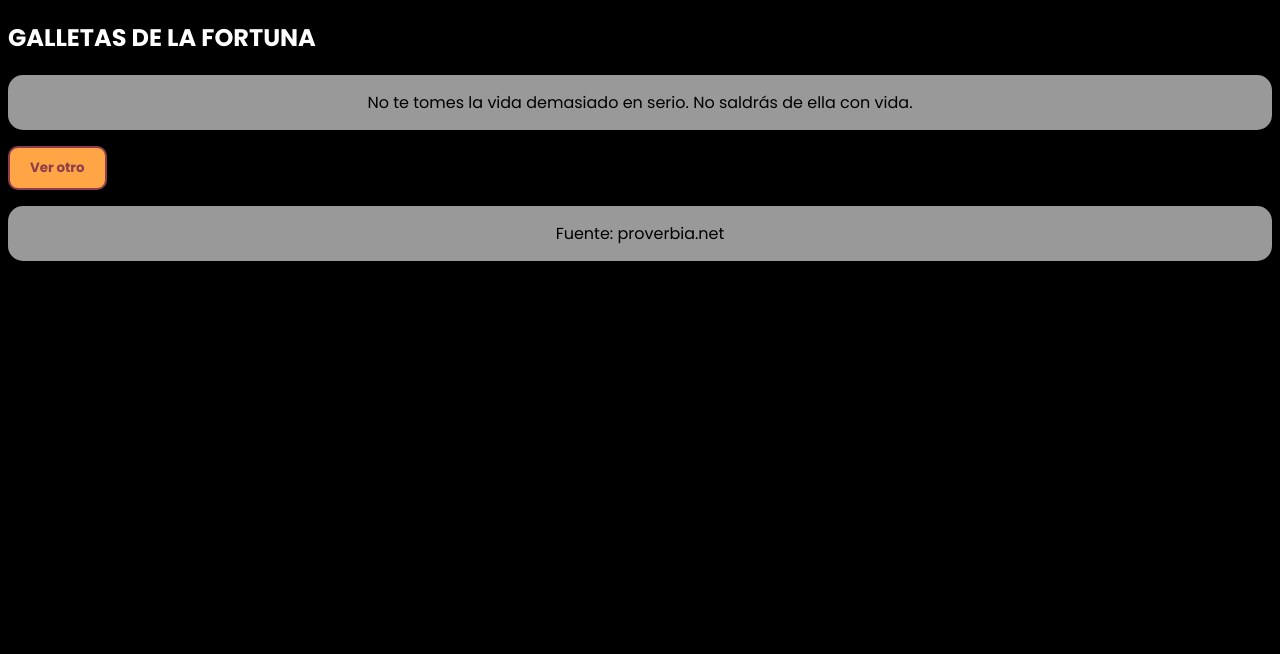
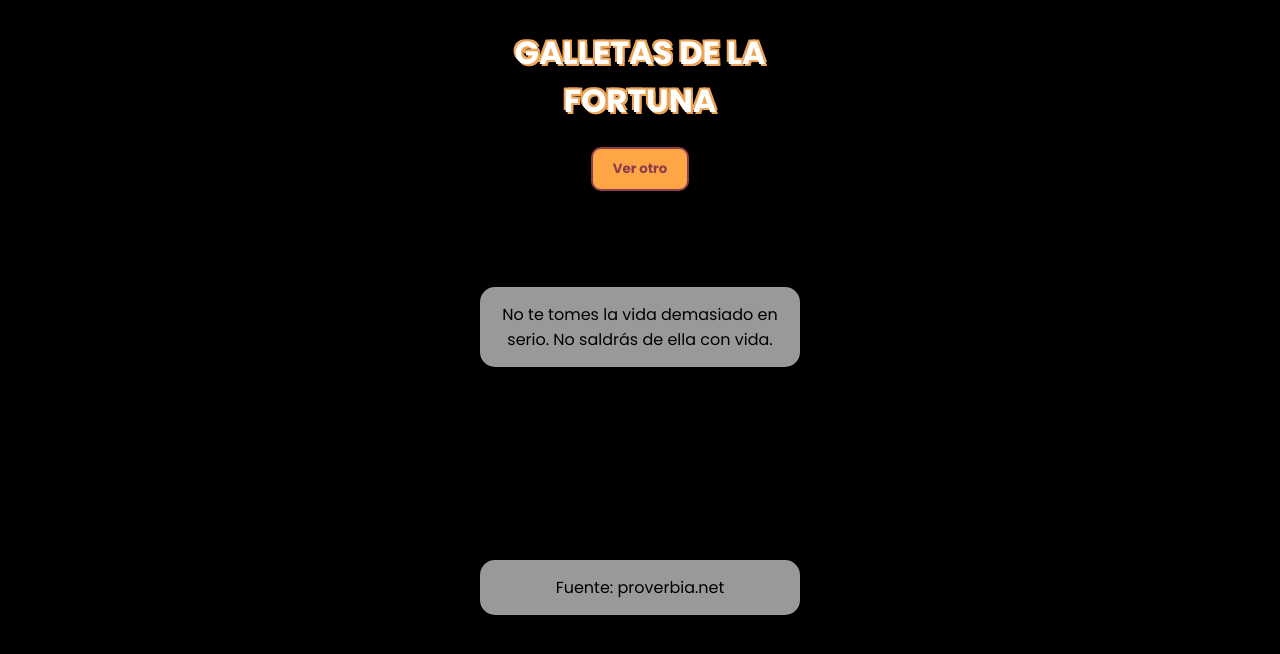
Before and after one commit to PixelGenetics/galletas-fortuna, a React (Vite) app: page / in a window 1280 px wide. Shown: the top 654 px of the page. Built offline with nearby package versions, Linux system fonts and the light colour scheme.

Commit message:
Adding new container

```diff
--- a/src/App.jsx
+++ b/src/App.jsx
@@ -22,16 +22,16 @@ function App() {
     console.log('frase',frase)
   }
   return (
-    <>
-    <div className='galleta1'>
-      <div className='galleta2'>
-          <h2>GALLETAS DE LA FORTUNA</h2>
-          <p>{frase.phrase}</p>
+    <div className='app'>
+      <div className='container'>
+          <h1>GALLETAS DE LA FORTUNA</h1>
           <button onClick={obtenerFraseAleatoria}>Ver otro</button>
-          <p>Fuente: {frase.author}</p>
+          <div className='phraseAuthor'>
+            <p >{frase.phrase}</p>
+            <p >Fuente: {frase.author}</p>
+          </div>
         </div>
     </div>
-    </>
   )
 }
 
```
